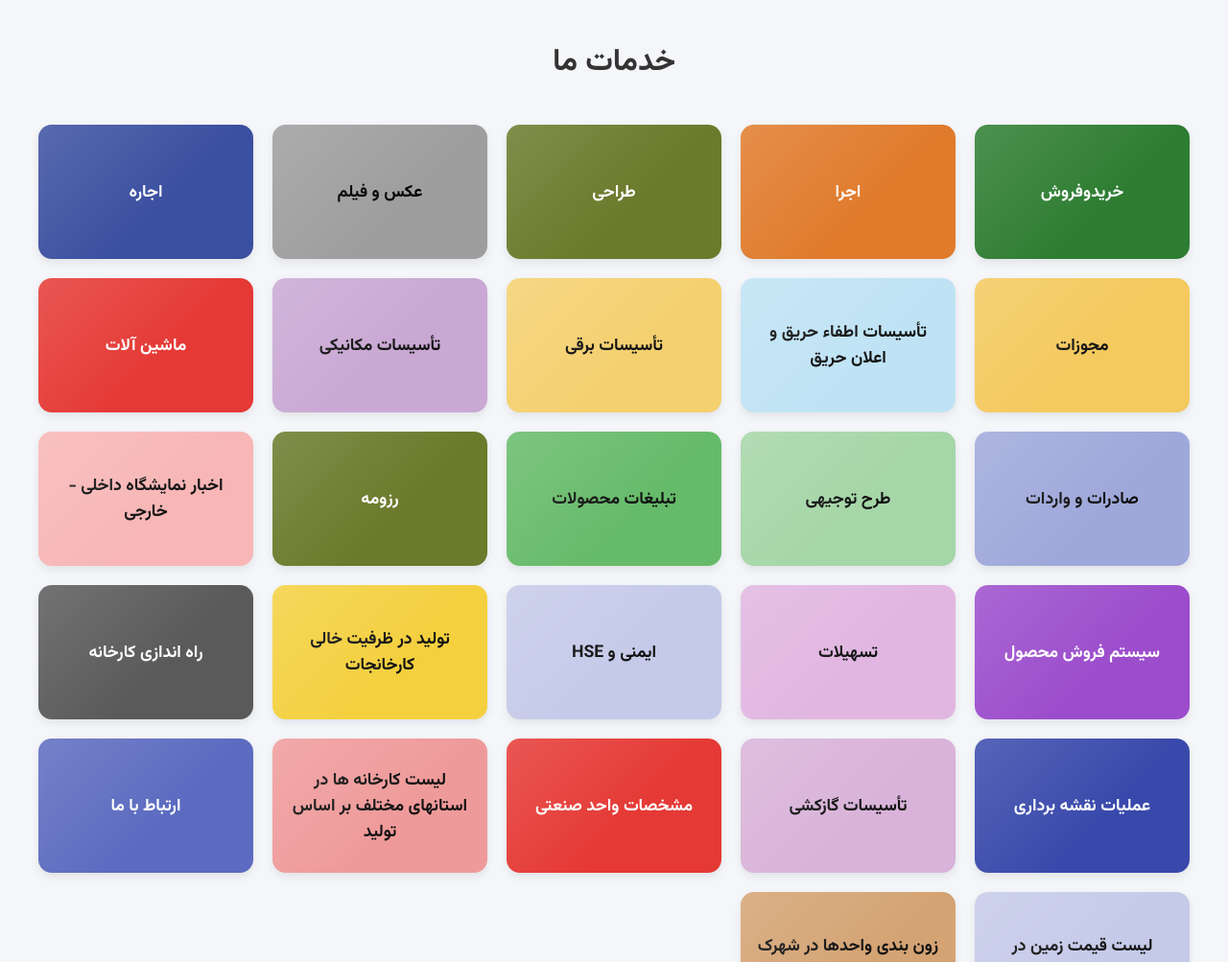
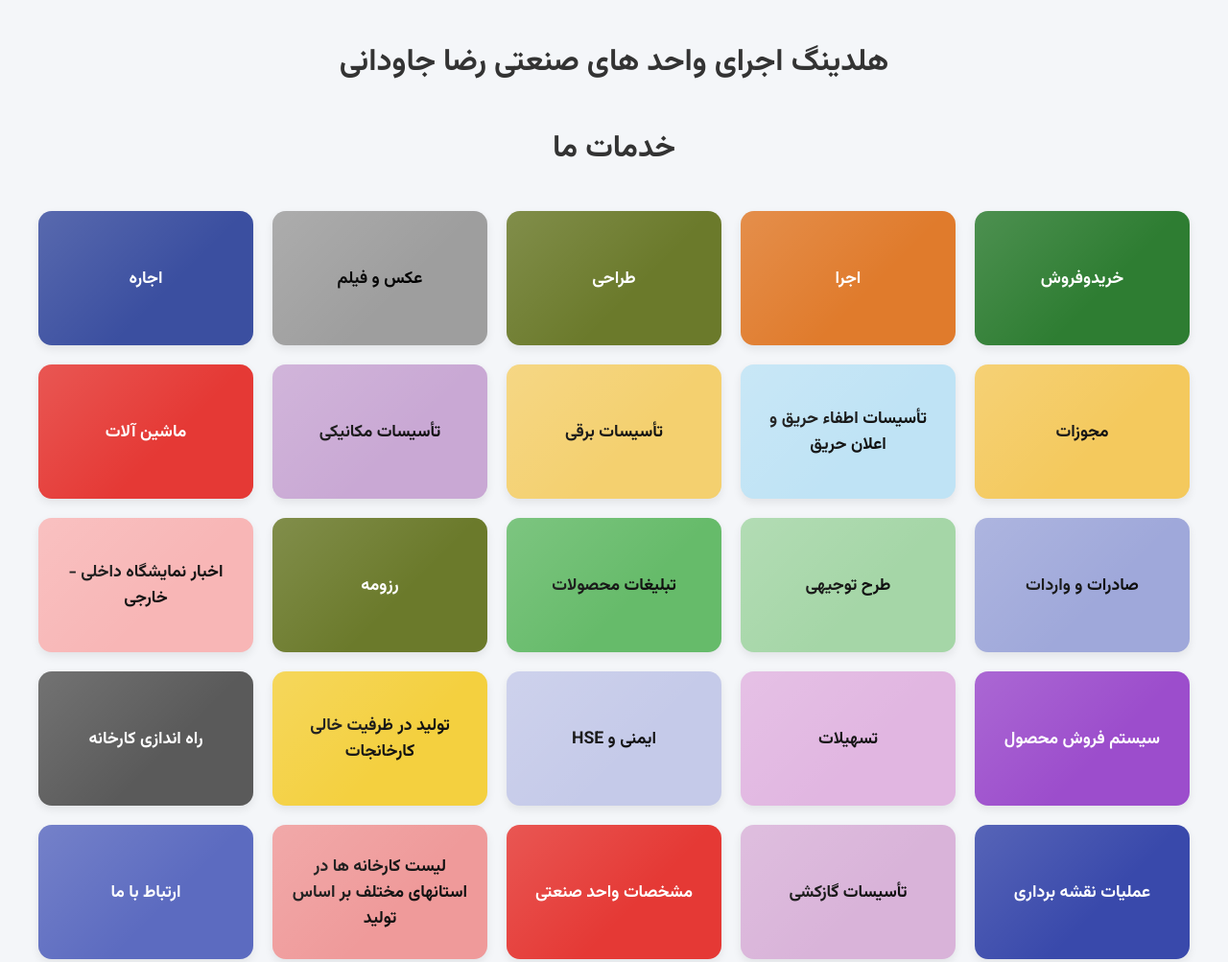
Before and after one commit to etehadie066-coder/reza-javdani, a plain HTML site: page index.html in a window 1280 px wide. Shown: the top 1003 px of the page at 96% size. Drawn offline with Linux system fonts and the light colour scheme.

Commit message:
Update index.html

```diff
--- a/index.html
+++ b/index.html
@@ -3,7 +3,7 @@
 <head>
 <meta charset="UTF-8">
 <meta name="viewport" content="width=device-width, initial-scale=1.0">
-<title>صفحه اصلی خدمات</title>
+<h1>هلدینگ اجرای واحد های صنعتی رضا جاودانی</h1>
 <link href="https://fonts.googleapis.com/css2?family=Vazirmatn:wght@400;700&display=swap" rel="stylesheet">
 <style>
   * {
```
